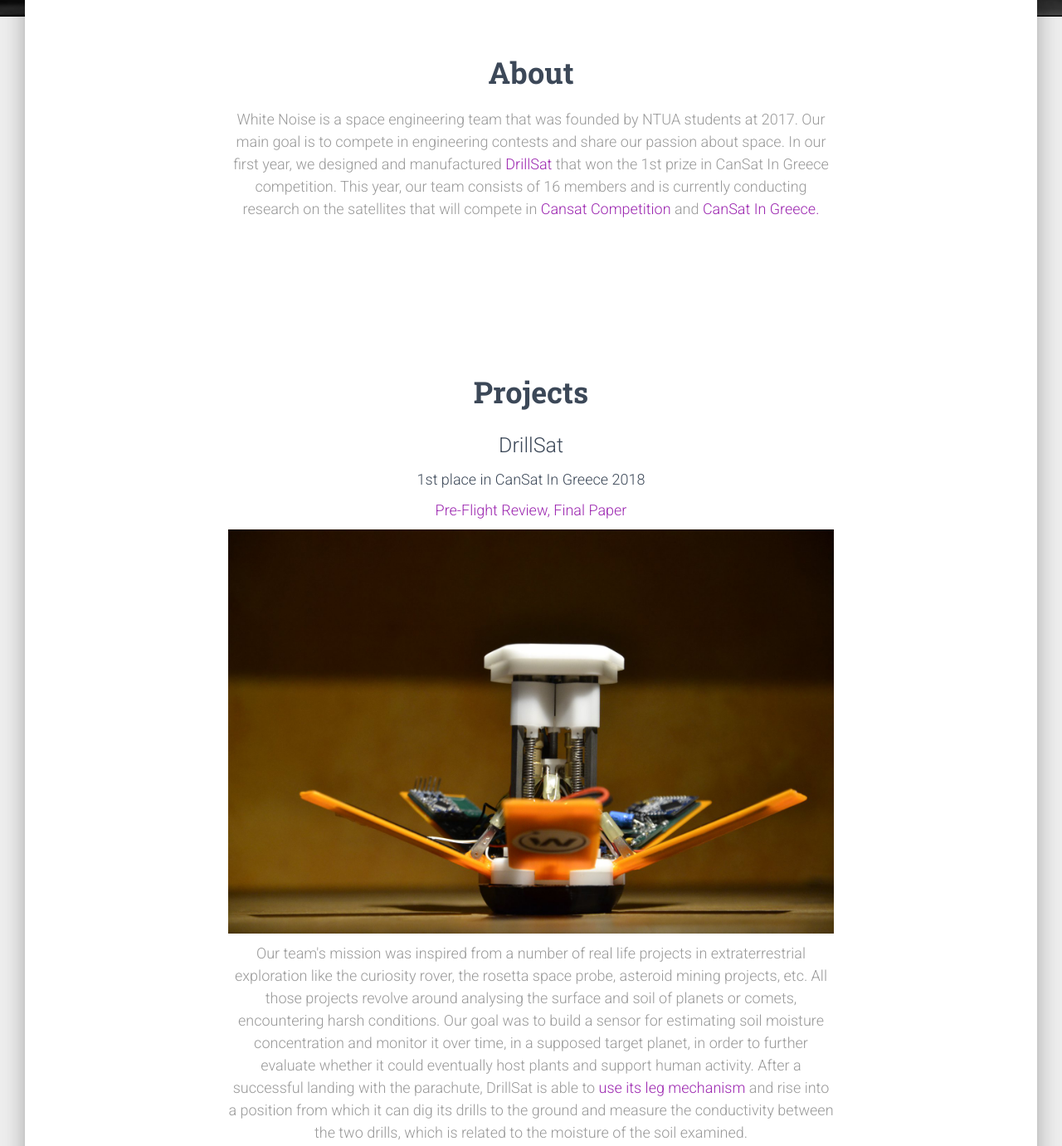
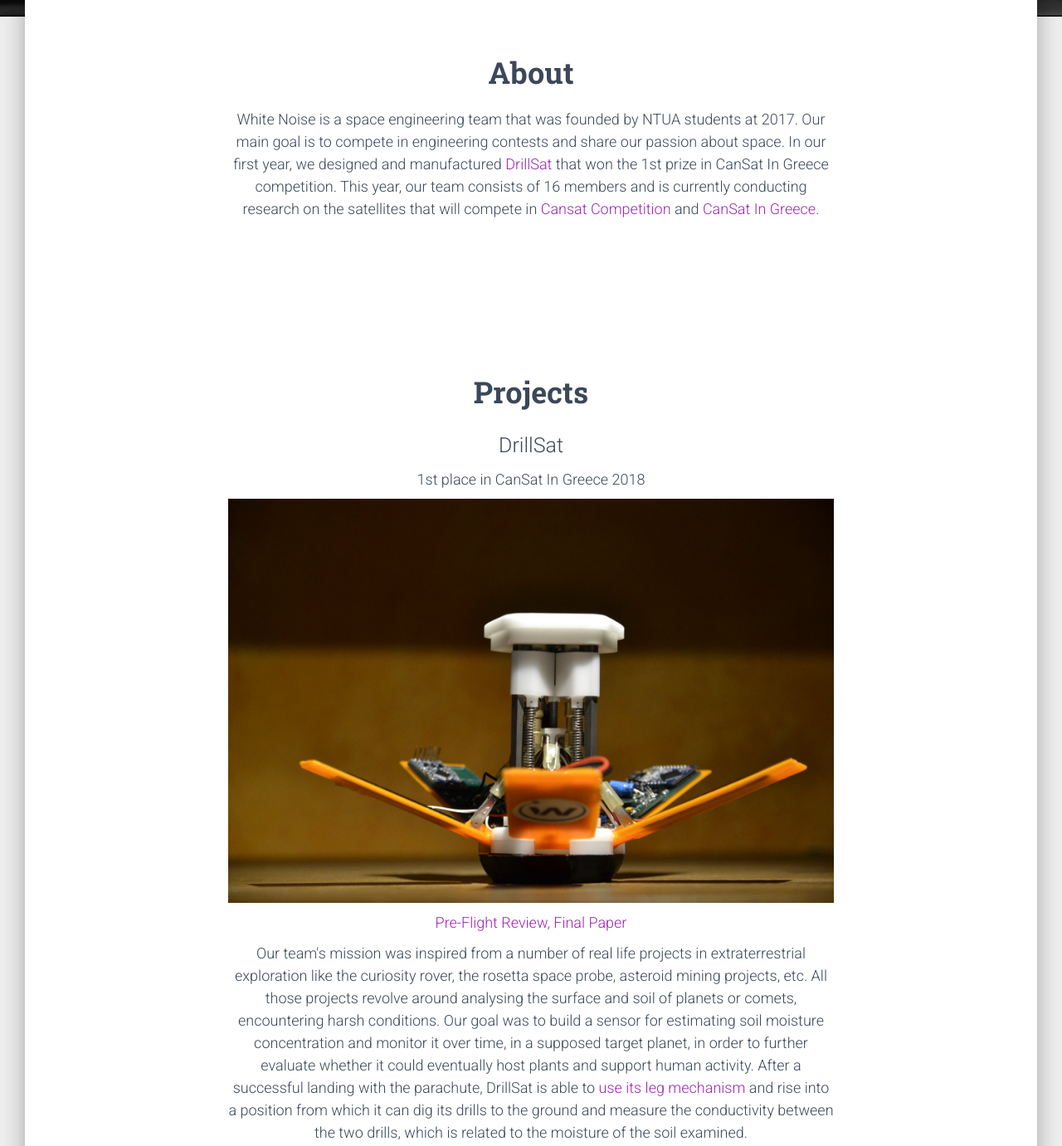
Before and after one commit to white-noise-ntua/website, a website: page index.html in a window 1280 px wide. Shown: the part 780-2161 px from the top of the page at 83% size. Drawn offline with Linux system fonts and the light colour scheme; some packages are replaced by stand-ins of ours.

Commit message:
Change desrciptions's font thickness. Move PLR & CFP below DrillSat img.

```diff
--- a/index.html
+++ b/index.html
@@ -128,7 +128,7 @@
         <div class="row">
           <div class="col-md-8 ml-auto mr-auto">
             <h2 class="title">About</h2>
-            <h4 class="description">
+            <h4>
               White Noise is a space engineering team that was founded by NTUA students at 2017.
               Our main goal is to compete in engineering contests and share our passion about space. In our first year, we designed and manufactured <a href="#DrillSat">DrillSat</a> that won the 1st prize in CanSat In Greece competition.
               This year, our team consists of 16 members and is currently conducting research on the satellites that will compete in <a href="https://www.cansatcompetition.com" target="_blank">Cansat Competition</a> and <a href="https://www.cansat.gr" target="_blank">CanSat In Greece.</a>
@@ -143,13 +143,13 @@
             <h2 class="title">Projects</h2>
             <h3>DrillSat</h3>
             <h4> 1st place in CanSat In Greece 2018 </h4>
+            <img src="assets/img/drillsat2.jpg" class="img-fluid" alt="Responsive image">
             <h4>
               <a href="https://github.com/white-noise-ntua/DrillSat-CanSat-in-Greece2018/blob/master/Pre-Launch%20Report%20(greek).pdf" target="_blank"> Pre-Flight Review,</a>
               <a href="https://github.com/white-noise-ntua/DrillSat-CanSat-in-Greece2018/blob/master/Final%20Paper.pdf" target="_blank">Final Paper</a>
             </h4>
 
-            <img src="assets/img/drillsat2.jpg" class="img-fluid" alt="Responsive image">
-            <h4 class="description">
+            <h4>
 Our team&apos;s mission was inspired from a number of real life projects in extraterrestrial exploration like the curiosity rover, the rosetta space probe, asteroid mining projects, etc. All those projects revolve around analysing the surface and soil of planets or comets, encountering harsh conditions. Our goal was to build a sensor for estimating soil moisture concentration and monitor it over time, in a supposed target planet, in order to further evaluate whether it could eventually host plants and support human activity. After a successful landing with the parachute, DrillSat is able to <a href="https://www.youtube.com/watch?v=kTSUgSXn8OM" target="_blank" >use its leg mechanism</a> and rise into a position from which it can dig its drills to the ground and measure the conductivity between the two drills, which is related to the moisture of the soil examined.
           </h4>
           </div>
```
